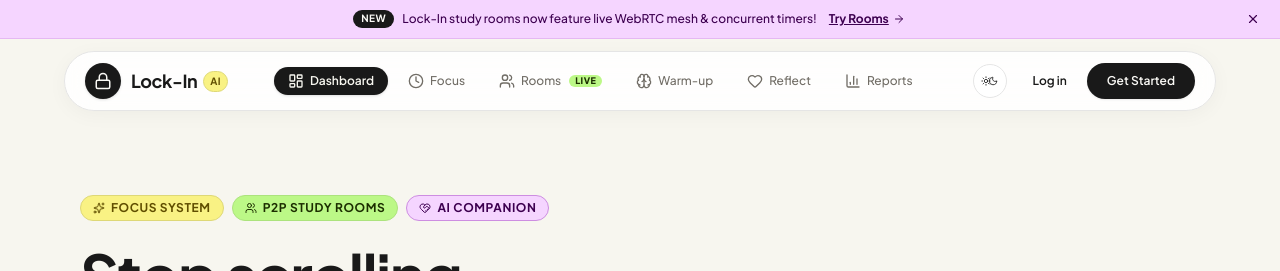
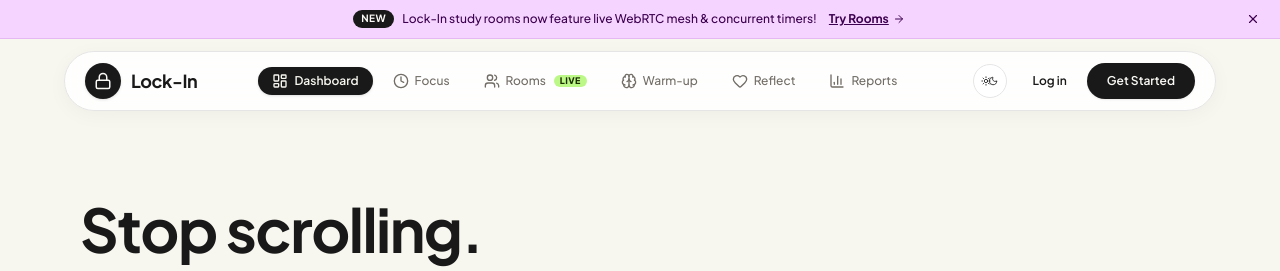
Before and after one commit to fifiKeketsi/Lock-in, a React (Vite) app: page / in a window 1280 px wide. Shown: the top 271 px of the page. Built offline with nearby package versions, Linux system fonts and the light colour scheme; no server answers.

Commit message:
Remove AI badge from navbar and remove green, yellow, and purple badges from hero

```diff
--- a/src/components/AppNav.tsx
+++ b/src/components/AppNav.tsx
@@ -51,14 +51,9 @@ export function AppNav() {
             <div className="size-9 rounded-full bg-[#191919] text-[#faf9f5] dark:bg-[#faf9f5] dark:text-[#191919] flex items-center justify-center font-bold text-sm shadow-sm group-hover:scale-105 transition-transform">
               <Lock className="size-4.5" />
             </div>
-            <div className="flex items-center gap-1.5 whitespace-nowrap">
-              <span className="font-display text-lg font-bold tracking-tight text-foreground whitespace-nowrap">
-                Lock-In
-              </span>
-              <span className="sfb-badge-lemon text-[10px] font-bold px-1.5 py-0.5 rounded-full uppercase tracking-wider">
-                AI
-              </span>
-            </div>
+            <span className="font-display text-lg font-bold tracking-tight text-foreground whitespace-nowrap">
+              Lock-In
+            </span>
           </Link>
 
           {/* Desktop Navigation */}
--- a/src/index.tsx
+++ b/src/index.tsx
@@ -1,5 +1,5 @@
 import { createFileRoute, Link } from "@tanstack/react-router";
-import { Quote, Sparkles, Trophy, Flame, ArrowRight, Clock, Users, HeartHandshake } from "lucide-react";
+import { Quote, Sparkles, Trophy, Flame, ArrowRight, Clock, Users } from "lucide-react";
 import { AppNav } from "@/components/AppNav";
 import { TaskBoard } from "@/components/TaskBoard";
 import { VirtualPet } from "@/components/VirtualPet";
@@ -40,19 +40,6 @@ function Home() {
         {/* StudyFetch Signature Hero Section */}
         <section className="relative py-4 md:py-8">
           <div className="relative max-w-3xl space-y-5">
-            {/* Modality Chips */}
-            <div className="flex flex-wrap items-center gap-2">
-              <span className="sfb-badge-lemon inline-flex items-center gap-1.5 px-3 py-1 rounded-full text-xs font-bold uppercase tracking-wider">
-                <Sparkles className="size-3" /> Focus System
-              </span>
-              <span className="sfb-badge-lime inline-flex items-center gap-1.5 px-3 py-1 rounded-full text-xs font-bold uppercase tracking-wider">
-                <Users className="size-3" /> P2P Study Rooms
-              </span>
-              <span className="sfb-badge-pink inline-flex items-center gap-1.5 px-3 py-1 rounded-full text-xs font-bold uppercase tracking-wider">
-                <HeartHandshake className="size-3" /> AI Companion
-              </span>
-            </div>
-
             {/* Headline with Editorial Serif Accent */}
             <h1 className="font-display text-4xl md:text-5xl lg:text-6xl font-bold tracking-tight text-foreground leading-[1.12]">
               Stop scrolling.<br />
```
